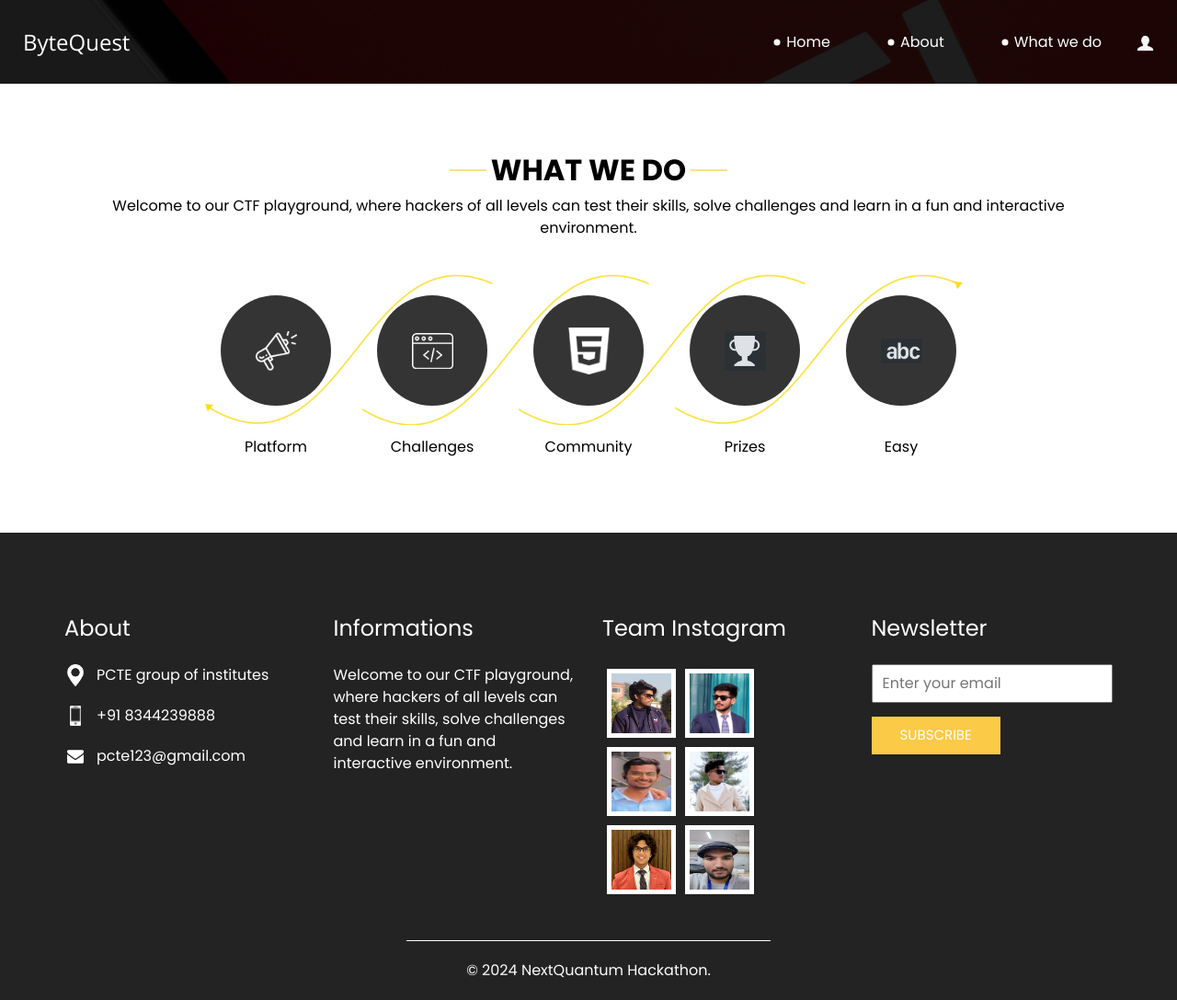
After one commit to R34L-D34TH/ByteQuest, a PHP site: page /do.php in a window 1280 px wide. The commit adds this page. Shown: the whole page at 92% size. Run offline with PHP 8.4, Linux system fonts and the light colour scheme; some libraries are stand-ins or nearby versions.

Commit message:
Add files via upload

```diff
--- /dev/null
+++ b/do.php
@@ -0,0 +1,319 @@
+<!DOCTYPE html>
+<html>
+
+<head>
+
+
+<?php
+    session_start();
+    if (isset($_SESSION['loggedIn']))
+    {
+      // If user is logged in, set the URL accordingly
+      $linkURL1 = 'easy.php';
+      $linkURL2 = 'medium.php';
+      $linkURL3 = 'hard.php';
+      $linkURL4 = 'profile.php';
+
+
+    }
+    else
+    {
+      // If user is not logged in, set the URL accordingly
+      $linkURL1 = 'login.html';
+      $linkURL2 = 'login.html';
+      $linkURL3 = 'login.html';
+      $linkURL4 = 'login.html';
+
+
+    }
+  ?>
+
+  <!-- Basic -->
+  <meta charset="utf-8" />
+  <meta http-equiv="X-UA-Compatible" content="IE=edge" />
+  <!-- Mobile Metas -->
+  <meta name="viewport" content="width=device-width, initial-scale=1, shrink-to-fit=no" />
+  <!-- Site Metas -->
+  <meta name="keywords" content="" />
+  <meta name="description" content="" />
+  <meta name="author" content="" />
+
+  <title>ByteQuest</title>
+
+  <!-- slider stylesheet -->
+  <!-- slider stylesheet -->
+  <link rel="stylesheet" type="text/css" href="https://cdnjs.cloudflare.com/ajax/libs/OwlCarousel2/2.3.4/assets/owl.carousel.min.css" />
+
+  <!-- bootstrap core css -->
+  <link rel="stylesheet" type="text/css" href="css/bootstrap.css" />
+
+  <!-- fonts style -->
+  <link href="https://fonts.googleapis.com/css?family=Open+Sans:400,700|Poppins:400,700&display=swap" rel="stylesheet">
+  <!-- Custom styles for this template -->
+  <link href="css/style.css" rel="stylesheet" />
+  <!-- responsive style -->
+  <link href="css/responsive.css" rel="stylesheet" />
+</head>
+
+<body class="sub_page">
+  <div class="hero_area">
+    <!-- header section strats -->
+    <header class="header_section">
+      <div class="container-fluid">
+        <nav class="navbar navbar-expand-lg custom_nav-container pt-3">
+          <a class="navbar-brand" href="index.php">
+            <span>
+              ByteQuest
+            </span>
+          </a>
+          <button class="navbar-toggler" type="button" data-toggle="collapse" data-target="#navbarSupportedContent" aria-controls="navbarSupportedContent" aria-expanded="false" aria-label="Toggle navigation">
+            <span class="navbar-toggler-icon"></span>
+          </button>
+
+          <div class="collapse navbar-collapse" id="navbarSupportedContent">
+            <div class="d-flex ml-auto flex-column flex-lg-row align-items-center">
+              <ul class="navbar-nav  ">
+                <li class="nav-item active">
+                  <a class="nav-link" href="index.php">Home <span class="sr-only">(current)</span></a>
+                </li>
+                <li class="nav-item">
+                  <a class="nav-link" href="about.php"> About </a>
+                </li>
+                <li class="nav-item">
+                  <a class="nav-link" href="do.php"> What we do </a>
+                </li>
+
+              </ul>
+              <div class="user_option">
+                <a href="<?php echo $linkURL4; ?>">
+                  <img src="images/user.png" alt="">
+                </a>
+              </div>
+            </div>
+          </div>
+        </nav>
+      </div>
+    </header>
+    <!-- end header section -->
+  </div>
+
+  <!-- do section -->
+
+  <section class="do_section layout_padding">
+    <div class="container">
+      <div class="heading_container">
+        <h2>
+          What we do
+        </h2>
+        <p>
+          Welcome to our CTF playground, where hackers of all levels can test their skills, solve challenges and learn in a fun and interactive environment.
+        </p>
+      </div>
+      <div class="do_container">
+        <div class="box arrow-start arrow_bg">
+          <div class="img-box">
+            <img src="images/d-1.png" alt="">
+          </div>
+          <div class="detail-box">
+            <h6>
+              Platform
+            </h6>
+          </div>
+        </div>
+        <div class="box arrow-middle arrow_bg">
+          <div class="img-box">
+            <img src="images/d-2.png" alt="">
+          </div>
+          <div class="detail-box">
+            <h6>
+              Challenges
+            </h6>
+          </div>
+        </div>
+        <div class="box arrow-middle arrow_bg">
+          <div class="img-box">
+            <img src="images/d-3.png" alt="">
+          </div>
+          <div class="detail-box">
+            <h6>
+              Community
+            </h6>
+          </div>
+        </div>
+        <div class="box arrow-end arrow_bg">
+          <div class="img-box">
+
+            <img src="images/d-4.png" alt="">
+          </div>
+          <div class="detail-box">
+            <h6>
+              Prizes
+            </h6>
+          </div>
+        </div>
+        <div class="box ">
+          <div class="img-box">
+
+            <img src="images/d-5.png" alt="">
+          </div>
+          <div class="detail-box">
+            <h6>
+              Easy
+            </h6>
+          </div>
+        </div>
+      </div>
+    </div>
+  </section>
+
+  <!-- end do section -->
+
+    <!-- info section -->
+    <section class="info_section ">
+      <div class="container">
+        <div class="row">
+          <div class="col-md-3">
+            <div class="info_contact">
+              <h5>
+                About
+              </h5>
+              <div>
+                <div class="img-box">
+                  <img src="images/location-white.png" width="18px" alt="">
+                </div>
+                <p>
+                  PCTE group of institutes
+                </p>
+              </div>
+              <div>
+                <div class="img-box">
+                  <img src="images/telephone-white.png" width="12px" alt="">
+                </div>
+                <p>
+                  +91 8344239888
+                </p>
+              </div>
+              <div>
+                <div class="img-box">
+                  <img src="images/envelope-white.png" width="18px" alt="">
+                </div>
+                <p>
+                  pcte123@gmail.com
+                </p>
+              </div>
+            </div>
+          </div>
+          <div class="col-md-3">
+            <div class="info_info">
+              <h5>
+                Informations
+              </h5>
+              <p>
+                Welcome to our CTF playground, where hackers of all levels can test their skills, solve challenges and learn in a fun and interactive environment.
+              </p>
+            </div>
+          </div>
+
+          <div class="col-md-3">
+            <div class="info_insta">
+              <h5>
+                Team Instagram
+              </h5>
+              <div class="insta_container">
+                <div>
+                  <a href="https://www.instagram.com/rishab_295?utm_source=qr&igsh=M2t4cGZ6dTdyOGN5">
+                    <div class="insta-box b-1">
+                      <img src="images/c-5.jpeg" alt="">
+                    </div>
+                  </a>
+                  <a href="https://www.instagram.com/hi_am_anmol?igsh=azVldThoMGQ1OXoz">
+                    <div class="insta-box b-2">
+                      <img src="images/c-3.jpeg" alt="">
+                    </div>
+                  </a>
+                </div>
+
+                <div>
+                  <a href="https://www.instagram.com/hi_am_anmol?igsh=azVldThoMGQ1OXoz">
+                    <div class="insta-box b-3">
+                      <img src="images/c-4.jpeg" alt="">
+                    </div>
+                  </a>
+                  <a href="https://www.instagram.com/rishab_295?utm_source=qr&igsh=M2t4cGZ6dTdyOGN5">
+                    <div class="insta-box b-4">
+                      <img src="images/c-6.jpeg" alt="">
+                    </div>
+                  </a>
+                </div>
+                <div>
+                  <a href="https://www.instagram.com/itz._.taniksh?igsh=MTBqMmRteGw4Y2c1Mg==">
+                    <div class="insta-box b-3">
+                      <img src="images/c-1.jpeg" alt="">
+                    </div>
+                  </a>
+                  <a href="https://www.instagram.com/your_vrock?igsh=MW92ZDd3eG1rN293dw==">
+                    <div class="insta-box b-4">
+                      <img src="images/c-2.jpeg" alt="">
+                    </div>
+                  </a>
+                </div>
+              </div>
+            </div>
+          </div>
+          <div class="col-md-3">
+            <div class="info_form ">
+              <h5>
+                Newsletter
+              </h5>
+              <form action="">
+                <input type="email" placeholder="Enter your email">
+                <button>
+                  Subscribe
+                </button>
+              </form>
+
+            </div>
+          </div>
+        </div>
+      </div>
+    </section>
+
+    <!-- end info_section -->
+
+
+    <!-- footer section -->
+    <section class="container-fluid footer_section">
+      <p>
+        &copy; 2024 NextQuantum Hackathon.
+      </p>
+    </section>
+
+  <script type="text/javascript" src="js/jquery-3.4.1.min.js"></script>
+  <script type="text/javascript" src="js/bootstrap.js"></script>
+  <script type="text/javascript" src="https://cdnjs.cloudflare.com/ajax/libs/OwlCarousel2/2.3.4/owl.carousel.min.js">
+  </script>
+  <!-- owl carousel script
+    -->
+  <script type="text/javascript">
+    $(".owl-carousel").owlCarousel({
+      loop: true,
+      margin: 0,
+      navText: [],
+      center: true,
+      autoplay: true,
+      autoplayHoverPause: true,
+      responsive: {
+        0: {
+          items: 1
+        },
+        1000: {
+          items: 3
+        }
+      }
+    });
+  </script>
+  <!-- end owl carousel script -->
+
+</body>
+
+</html>
--- a/index.php
+++ b/index.php
@@ -74,10 +74,10 @@
                   <a class="nav-link" href="index.php">Home <span class="sr-only">(current)</span></a>
                 </li>
                 <li class="nav-item">
-                  <a class="nav-link" href="about.html"> About </a>
+                  <a class="nav-link" href="about.php"> About </a>
                 </li>
                 <li class="nav-item">
-                  <a class="nav-link" href="do.html"> What we do </a>
+                  <a class="nav-link" href="do.php"> What we do </a>
                 </li>
 
               </ul>
--- a/registeration.html
+++ b/registeration.html
@@ -13,7 +13,7 @@
       <label for="password">Password:</label><br>
       <input type="password" name="password" required><br>
 
-      <label for="password">Password:</label><br>
+      <label for="password">Confirm Password:</label><br>
       <input type="password" name="confirm" required><br>
 
       <input type="submit" value="Register">
```
Also changed, not shown: about.php (added, +283 -0 lines).
